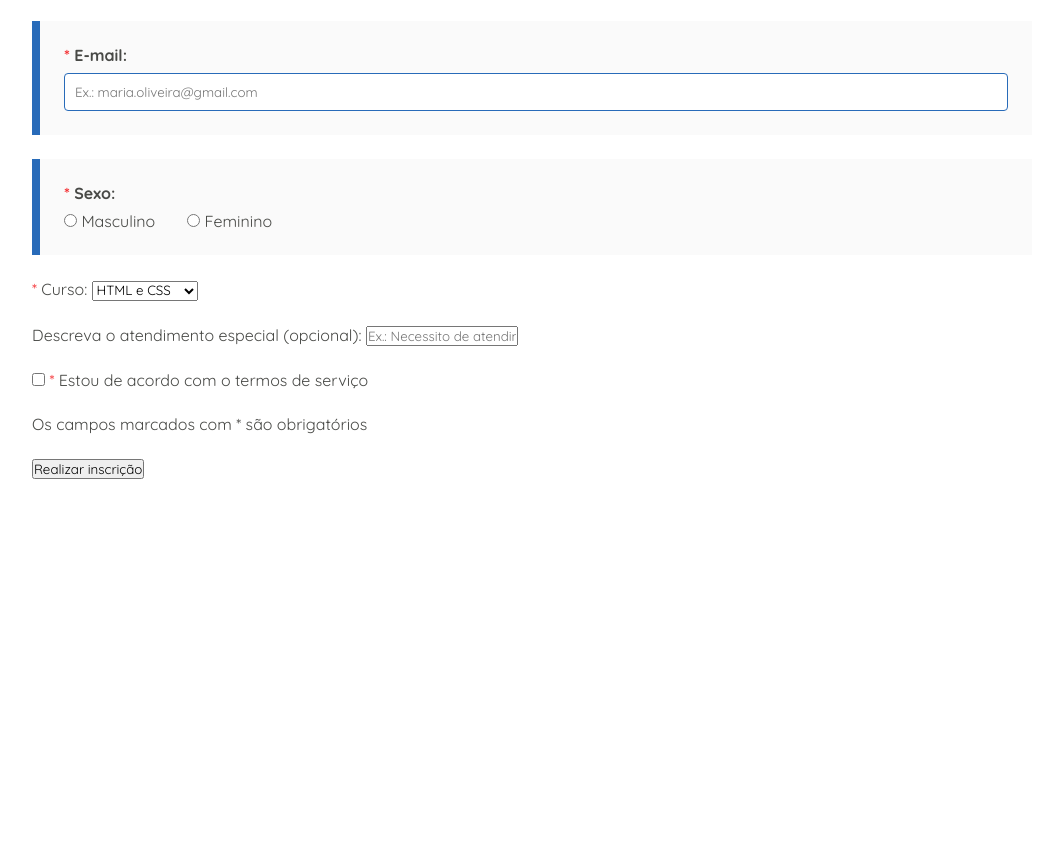
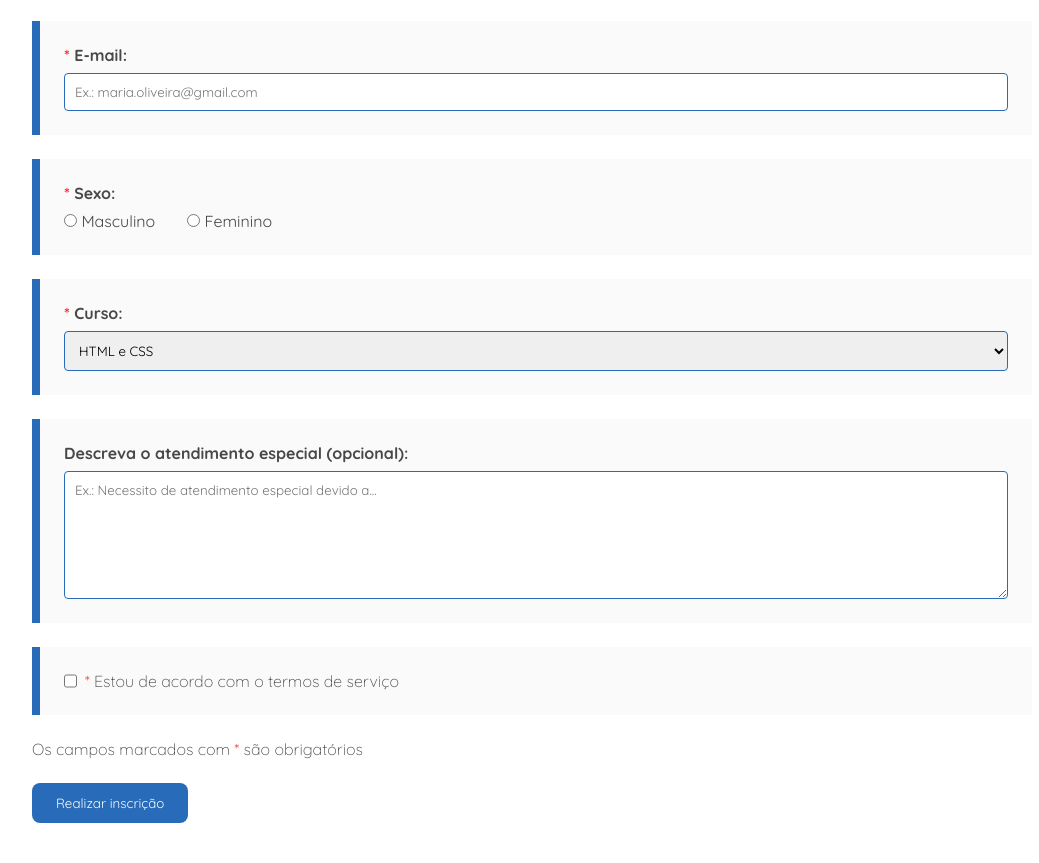
Before and after one commit to MatheusLBatista/enrollment-form, a website built with Vite: page index.html in a window 1280 px wide. Shown: the part 337-1200 px from the top of the page, without its empty margins (108-1147 px from the left). Before the commit the page ends 856 px from the top, so only its background shows below. Built offline with nearby package versions, Linux system fonts and the light colour scheme.

Commit message:
styling and implementing CSS

```diff
--- a/index.html
+++ b/index.html
@@ -24,12 +24,12 @@
       </header>
 
       <form action="">
-        <div class="name">
+        <div class="input-section">
           <label for="name"><span>*</span> Nome:</label>
           <input type="text" id="name" name="name" placeholder="Ex.: Maria de Oliveira">
         </div>
 
-        <div class="email">
+        <div class="input-section">
           <label for="email"><span>*</span> E-mail:</label>
           <input type="text" id="email" name="email" placeholder="Ex.: maria.oliveira@gmail.com">
         </div>
@@ -52,7 +52,7 @@
           </div>
         </div>
 
-        <div class="course">
+        <div class="input-section">
           <label for="course"><span>*</span> Curso:</label>
             <select name="course" id="course" class="course">
               <option value="html-css" selected>HTML e CSS</option>
@@ -68,9 +68,9 @@
             </select>
         </div>
 
-        <div class="description">
+        <div class="description input-section">
           <label for="description">Descreva o atendimento especial (opcional):</label>
-          <input type="text" name="description" id="description" placeholder="Ex.: Necessito de atendimento especial devido a...">
+          <textarea name="description" id="description" placeholder="Ex.: Necessito de atendimento especial devido a..."></textarea>
         </div>
 
         <div class="terms">
@@ -78,7 +78,9 @@
           <label for="terms"><span>*</span> Estou de acordo com o termos de serviço</label>
         </div>
 
-        <div><p>Os campos marcados com <span>*</span> são obrigatórios</p></div>
+        <div class="message">
+          <p>Os campos marcados com <span>*</span> são obrigatórios</p>
+        </div>
 
         <div>
           <button type="button">Realizar inscrição</button>
--- a/src/style.css
+++ b/src/style.css
@@ -46,6 +46,7 @@ header {
 .dark-mode-icon {
   size: 4px;
   cursor: pointer;
+  width: 64%;
 }
 
 form {
@@ -57,7 +58,7 @@ form {
   width: 100%;
 }
 
-.name {
+.input-section {
   display: flex;
   flex-direction: column;
   gap: 8px;
@@ -67,28 +68,26 @@ form {
   border-left: 8px solid #286BB9;
 }
 
-.name input,
-.email input {
+.input-section:hover,
+.gender:hover,
+.terms:hover {
+  border-left: 8px solid #125cb0;
+}
+
+.input-section input,
+.input-section select,
+.input-section textarea {
   width: 100%;
   padding: 10px;
   border: 1px solid #286BB9;
   border-radius: 4px;
 }
 
-label > span {
+form span {
   color: #F42E31;
 }
 
-.email {
-  display: flex;
-  flex-direction: column;
-  gap: 8px;
-  padding: 24px;
-  background-color: #F1F1F160;
-  font-weight: 700;
-  border-left: 8px solid #286BB9;
-}
-
+/* todo: change the round border */
 .gender {
   display: flex;
   flex-direction: column;
@@ -108,3 +107,35 @@ label > span {
 input[type="radio"] {
   accent-color: #286BB9;
 }
+
+.description textarea {
+  height: 8rem;
+}
+
+.terms {
+  gap: 8px;
+  padding: 24px;
+  background-color: #F1F1F160;
+  font-weight: 700;
+  border-left: 8px solid #286BB9;
+}
+
+.terms,
+.message {
+  display: flex;
+  font-weight: 300;
+}
+
+button {
+  padding: 12px 24px;
+  border-radius: 8px;
+  color: #FBFCFF;
+  background-color: #286BB9;
+  border: 0px;
+  cursor: pointer;
+}
+
+button:hover {
+  background-color: #125cb0;
+  cursor: pointer;
+}
```
